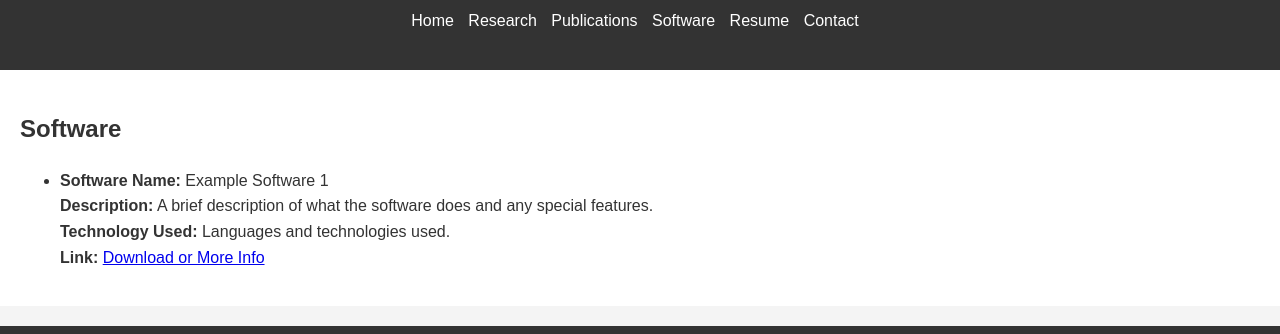
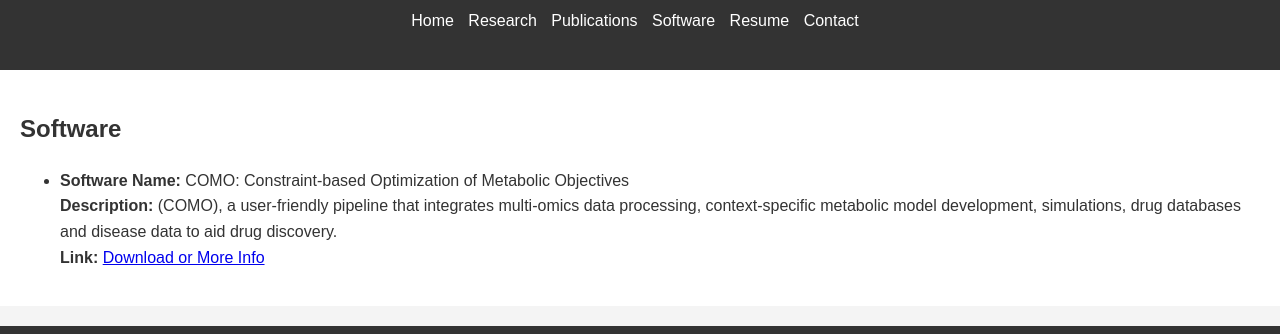
Before and after one commit to bpuniya/bhanwarpuniya.github.io, a plain HTML site: page software.html in a window 1280 px wide. Shown: the part 106-440 px from the top of the page. Drawn offline with Linux system fonts and the light colour scheme.

Commit message:
Update software.html

```diff
--- a/software.html
+++ b/software.html
@@ -24,10 +24,9 @@
         <section class="software">
             <h1>Software</h1>
             <ul>
-                <li><strong>Software Name:</strong> Example Software 1<br>
-                    <strong>Description:</strong> A brief description of what the software does and any special features.<br>
-                    <strong>Technology Used:</strong> Languages and technologies used.<br>
-                    <strong>Link:</strong> <a href="http://www.example.com">Download or More Info</a>
+                <li><strong>Software Name:</strong> COMO: Constraint-based Optimization of Metabolic Objectives<br>
+                    <strong>Description:</strong> (COMO), a user-friendly pipeline that integrates multi-omics data processing, context-specific metabolic model development, simulations, drug databases and disease data to aid drug discovery.<br>
+                    <strong>Link:</strong> <a href="https://github.com/HelikarLab/COMO">Download or More Info</a>
                 </li>
                 <!-- More software listings can be added here -->
             </ul>
```
